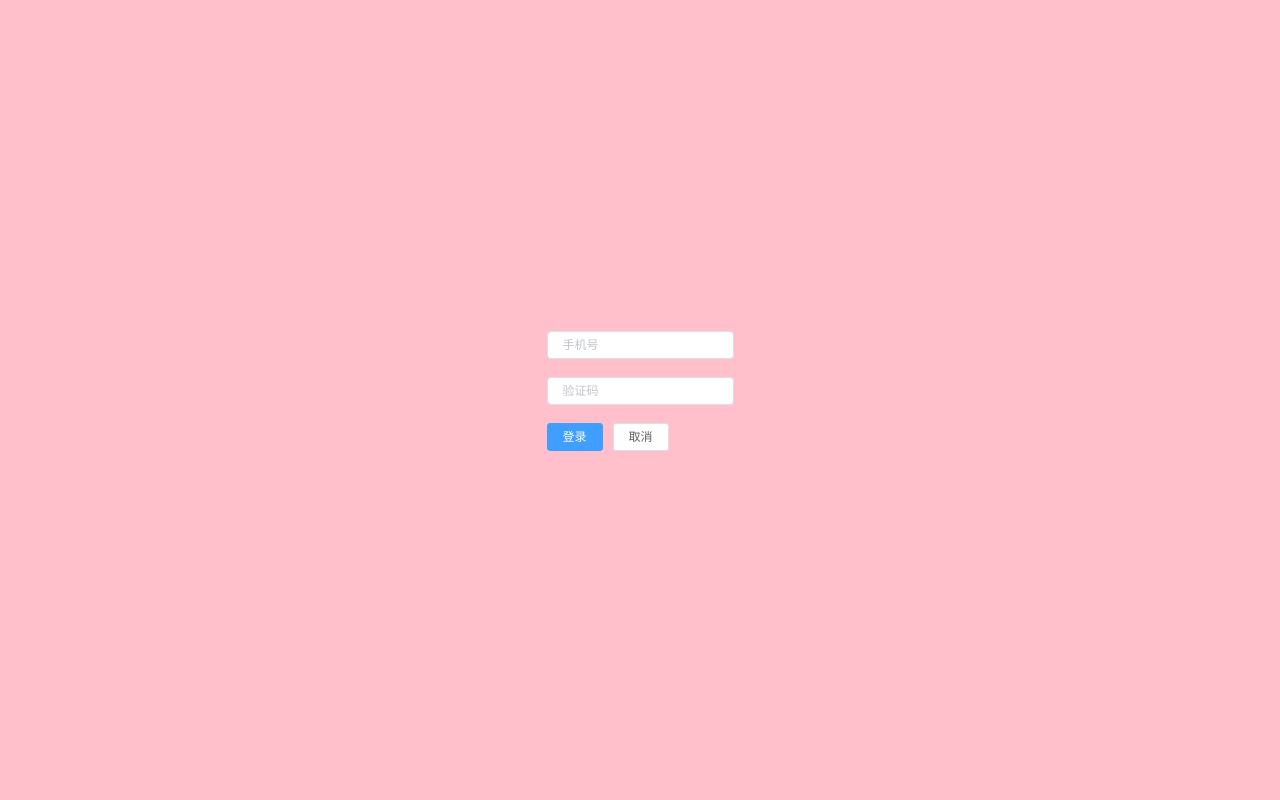
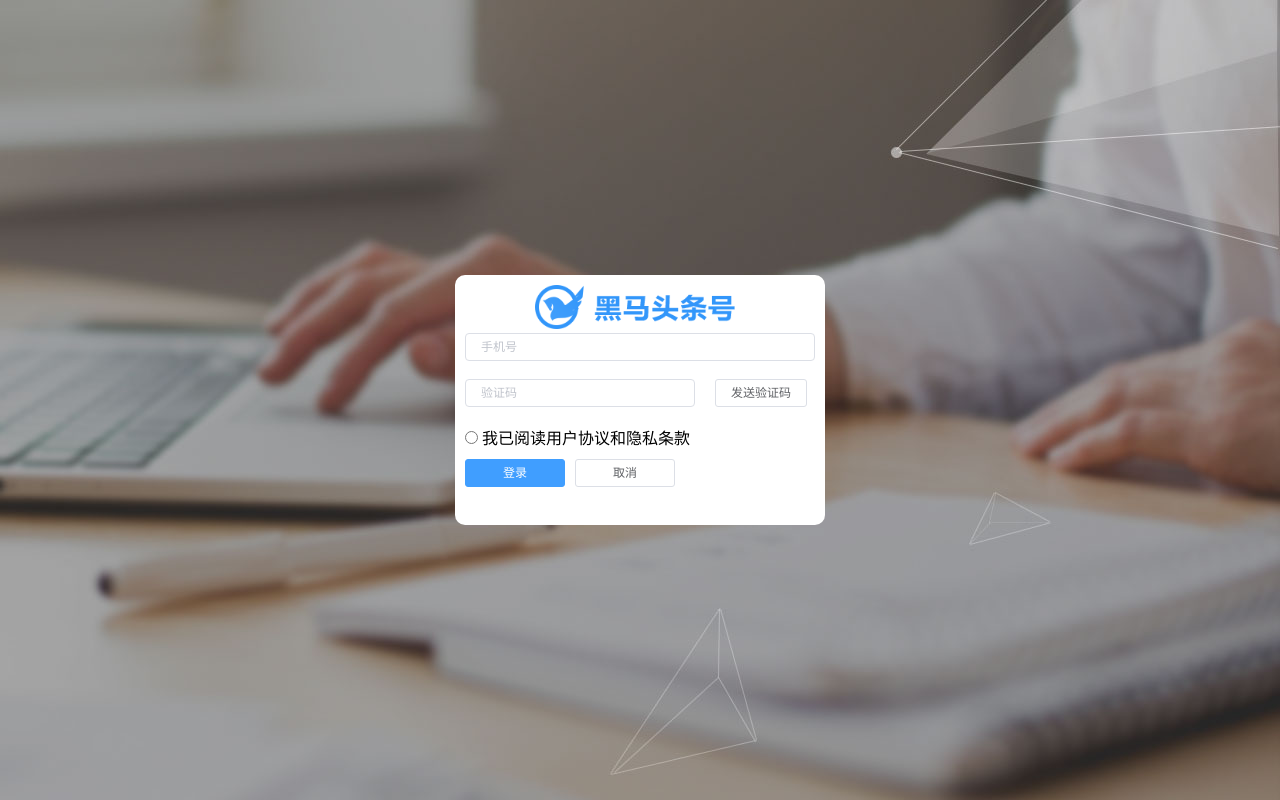
Before and after one commit to 358609107/xiangmu1, a Vue app: page /#/login in a window 1280 px wide. Built offline with nearby package versions, Linux system fonts and the light colour scheme.

Commit message:
axios发送请求获得人机验证

```diff
--- a/package.json
+++ b/package.json
@@ -8,7 +8,9 @@
     "lint": "vue-cli-service lint"
   },
   "dependencies": {
+    "axios": "^0.19.0",
     "core-js": "^2.6.5",
+    "element-ui": "^2.9.2",
     "vue": "^2.6.10",
     "vue-router": "^3.0.3"
   },
--- a/src/main.js
+++ b/src/main.js
@@ -3,9 +3,11 @@ import App from '@/App.vue';
 
 import ElementUI from 'element-ui';
 import 'element-ui/lib/theme-chalk/index.css';
-import './styles/index.less';
+
+import '@/styles/index.less';
 
 import router from './router';
+
 Vue.use(ElementUI);
 
 Vue.config.productionTip = false;
--- a/src/views/login/index.vue
+++ b/src/views/login/index.vue
@@ -1,21 +1,27 @@
 <template>
   <div class="login-wrap">
     <el-form class="login-form" ref="form" :model="sizeForm"  size="mini">
+      <img src="../../assets/logo_index.png" alt="">
       <el-form-item >
-        <el-input v-model="sizeForm.mobile" placeholder="手机号"></el-input>
+        <el-input  v-model="sizeForm.mobile" placeholder="手机号"></el-input>
       </el-form-item>
       <el-form-item >
-        <el-input v-model="sizeForm.code" placeholder="验证码"></el-input>
+        <el-input class="aaa" v-model="sizeForm.code" placeholder="验证码"></el-input>
+         <el-button class="bbb" @click="handleSendCode">发送验证码</el-button>
       </el-form-item>
+      <input  type="radio"> 我已阅读用户协议和隐私条款
       <el-form-item>
-        <el-button type="primary" @click="onSubmit" >登录</el-button>
-        <el-button>取消</el-button>
+
+        <el-button class="ccc" type="primary" @click="onSubmit" >登录</el-button>
+        <el-button class="ccc">取消</el-button>
       </el-form-item>
     </el-form>
   </div>
 </template>
 
 <script>
+import axios from 'axios';
+
 export default {
   name: 'AppLogin',
   data () {
@@ -29,6 +35,16 @@ export default {
   methods: {
     onSubmit () {
       console.log('submit!');
+    },
+    handleSendCode () {
+      const { mobile } = this.sizeForm;
+      axios({
+        method: 'GET',
+        url: `http://ttapi.research.itcast.cn/mp/v1_0/captchas/${mobile}`
+
+      }).then((res) => {
+        console.log(res.data);
+      });
     }
   }
 };
@@ -37,12 +53,35 @@ export default {
 <style lang="less" scoped>
   .login-wrap {
       height:100%;
-      background:pink;
+      background:url(../../assets/login_bg.jpg) no-repeat 100% 100% ;
       display:flex;
       justify-content:center;
       align-items:center;
       .login-form {
+          height: 230px;
+          width: 350px;
+          background: #fff;
+          border-radius:10px;
+          padding:10px;
 
+          img{
+              width: 200px;
+              margin-left: 20%;
+          }
+          .aaa{
+            width: 230px;
+          }
+          .bbb{
+            margin-left: 20px;
+          }
+          .bbb:hover{
+            color: aqua;
+
+          }
+          .ccc{
+            margin-top: 10px;
+          width: 100px;
+          }
       }
   }
 </style>
```
Also changed, not shown: 1 other file (tests, documents, lock files or other folders).
